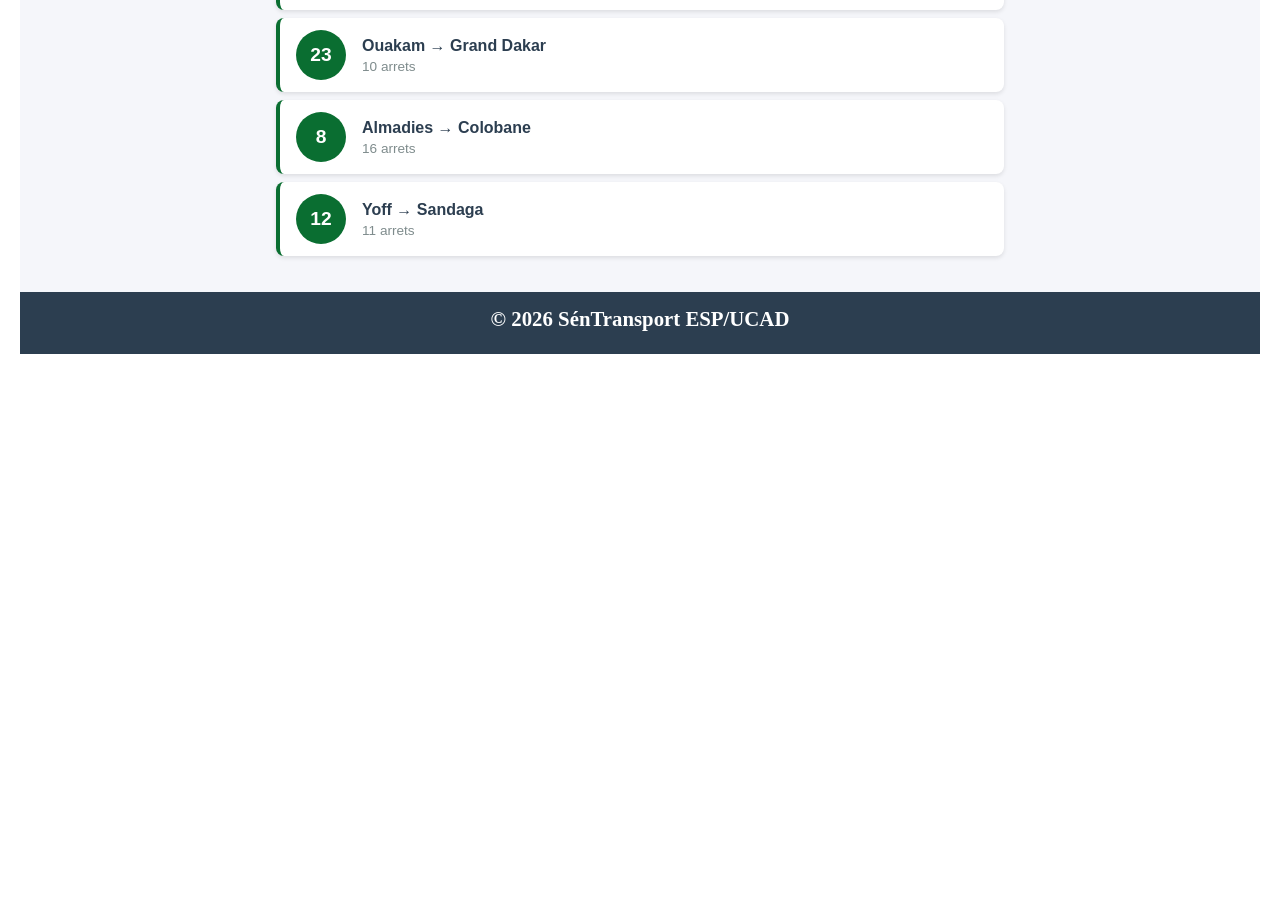
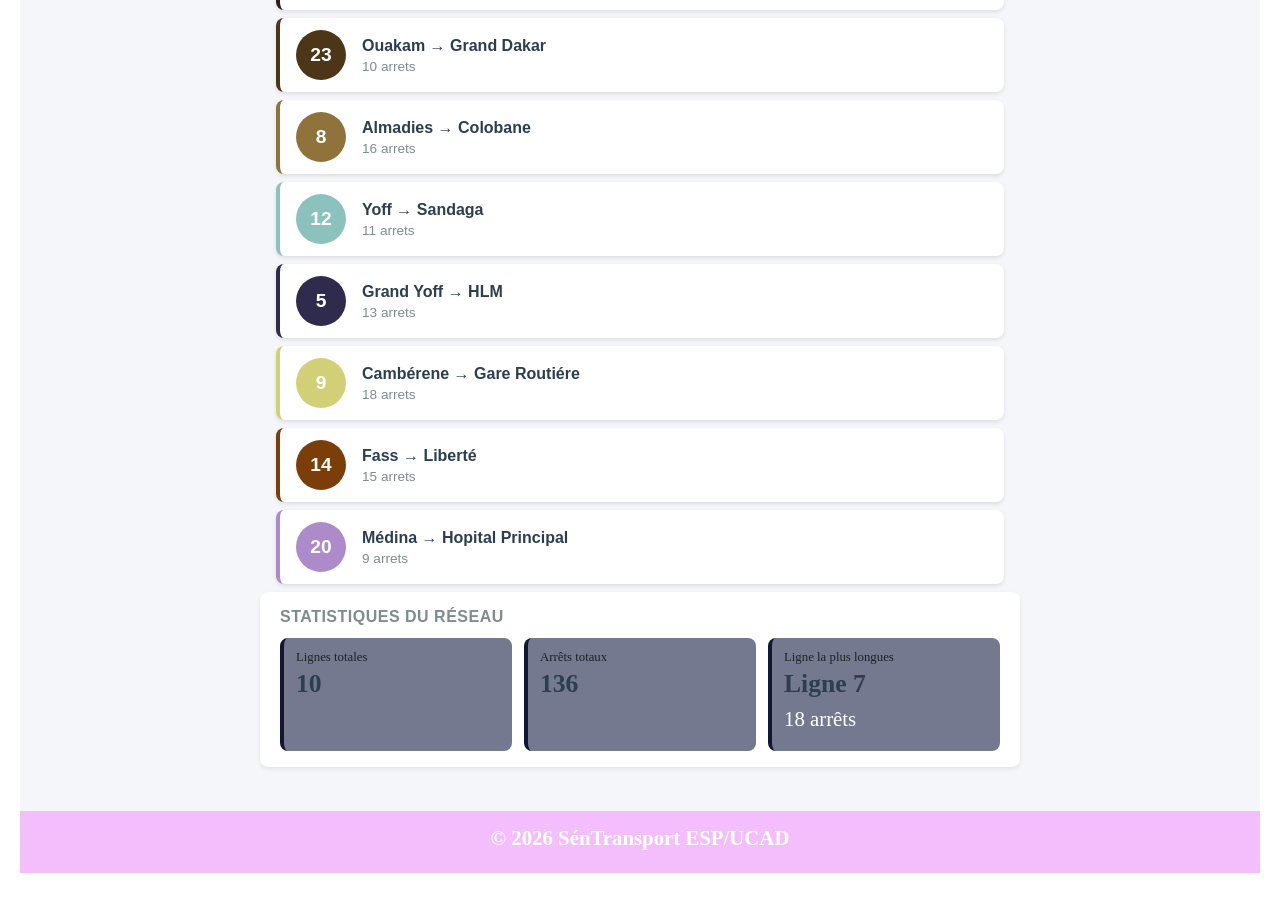
Before and after one commit to SwagCk/Sentransport, a React (Create React App) app: page / in a window 1280 px wide. Shown: the part 486-1398 px from the top of the page. Before the commit the page ends 880 px from the top, so only its background shows below. Built offline with nearby package versions, Linux system fonts and the light colour scheme.

Commit message:
Lab 2 Exercices Ajout des couleurs pour chaque ligne , implementation  des statistiques , ajout de lignes de bus reels a Dakar

```diff
--- a/src/App.js
+++ b/src/App.js
@@ -1,17 +1,24 @@
 import './App.css';
 import Header from './Header';
+import Footer from './Footer';
 import ListeLignes from './ListeLignes';
-import Footer from './Footer';
+import LigneBus from './LigneBus';
+import Statreseau from './Statreseau';
 
 function App() {
 
   const lignes = [
-    { id : 1 , numero : "1", depart : " Parcelles Assainies " , arrivee : " Plateau ", arrets : 14 } ,
-    { id : 2 , numero : "7", depart : " Guediawaye ", arrivee : " Place Obe", arrets : 18 } ,
-    { id : 3 , numero : "15", depart : " Pikine ", arrivee : " Medina ", arrets : 12 } ,
-    { id : 4 , numero : "23", depart : " Ouakam ", arrivee : " Grand Dakar ", arrets : 10 } ,
-    { id : 5 , numero : "8", depart : " Almadies ", arrivee : " Colobane ", arrets : 16 } ,
-    { id : 6 , numero : "12", depart : " Yoff " , arrivee : " Sandaga ", arrets : 11 } ,
+    { id : 1 , numero : "1", depart : " Parcelles Assainies " , arrivee : " Plateau ", arrets : 14 , couleur : "#0b2916" } ,
+    { id : 2 , numero : "7", depart : " Guediawaye ", arrivee : " Place Obe", arrets : 18 , couleur : "#8a3c63" } ,
+    { id : 3 , numero : "15", depart : " Pikine ", arrivee : " Medina ", arrets : 12 , couleur : "#371a1a" } ,
+    { id : 4 , numero : "23", depart : " Ouakam ", arrivee : " Grand Dakar ", arrets : 10 , couleur : "#4d3618" } ,
+    { id : 5 , numero : "8", depart : " Almadies ", arrivee : " Colobane ", arrets : 16 , couleur : "#8f733b" } ,
+    { id : 6 , numero : "12", depart : " Yoff " , arrivee : " Sandaga ", arrets : 11 , couleur : "#8cc2be" } ,
+
+    {id :7 , numero : "5", depart : " Grand Yoff ", arrivee : " HLM ", arrets : 13 , couleur : "#2e2b4d" } ,
+    {id :8 , numero : "9", depart : " Cambérene ", arrivee : " Gare Routiére ", arrets : 18 , couleur : "#d2d076" } ,
+    {id :9 , numero : "14", depart : " Fass ", arrivee : " Liberté ", arrets : 15 , couleur : "#7b3e09" } ,
+    {id :10 , numero : "20", depart : " Médina ", arrivee : " Hopital Principal ", arrets : 9 , couleur : "#ad8bcb" } ,
 
   ];
   return(
@@ -19,11 +26,10 @@ function App() {
       <Header />
       <main className="contenu">
         <ListeLignes lignes={lignes} />
+        <Statreseau lignes={lignes} />
       </main>
       <Footer />
     </div>
-
   );
-
 }
 export default App;
--- a/src/Footer.css
+++ b/src/Footer.css
@@ -1,5 +1,5 @@
 .footer{
-    background-color: #2c3e50;
+    background-color: rgb(243, 190, 251);
     color: wheat;
     padding : 15px 20px;
     margin-top: auto;
--- a/src/LigneBus.css
+++ b/src/LigneBus.css
@@ -17,7 +17,6 @@
 }
 
 .ligne-numero{
-    background-color: #0a6e31;
     color: white;
     font-weight: bold;
     font-size: 1.2rem;
--- a/src/LigneBus.js
+++ b/src/LigneBus.js
@@ -1,11 +1,11 @@
 import './LigneBus.css';
 
-function LigneBus({numero , depart , arrivee , arrets }) {
+function LigneBus({numero , depart , arrivee , arrets , couleur   }) {
 
     return (
 
-        <div className='ligne-bus'>
-           <div className="ligne-numero">{numero}</div>
+        <div className='ligne-bus' style={{borderLeft : `4px solid ${couleur}`}}>
+           <div className="ligne-numero" style = {{backgroundColor : couleur}}>{numero}</div>
            <div className="ligne-info">
             <span className="ligne-trajet">{depart} &rarr; {arrivee}</span>
             <span className="ligne-arrets">{arrets}  arrets</span>
--- a/src/ListeLignes.js
+++ b/src/ListeLignes.js
@@ -16,6 +16,7 @@ function ListeLignes({lignes}){
                     depart={ligne.depart}
                     arrivee={ligne.arrivee}
                     arrets={ligne.arrets}
+                    couleur={ligne.couleur}
                 />
             ))
 
--- /dev/null
+++ b/src/Statreseau.css
@@ -0,0 +1,49 @@
+.stat-reseau {
+background-color: #ffffff;
+border-radius: 8px;
+padding: 16px 20px;
+margin-bottom: 24px;
+box-shadow: 0 2px 4px rgba(0, 0, 0, 0.08);
+
+}
+
+.stat-titre {
+font-size: 1rem;
+color: #7f8c8d;
+font-weight: 600;
+margin-bottom: 12px;
+text-transform: uppercase;
+letter-spacing: 0.5px;
+
+}
+
+.stat-grid {
+    display: grid;
+    grid-template-columns: repeat(3, 1fr);
+    gap: 12px;
+}
+
+.stat-card{
+background-color: #74798f;
+border-radius: 8px;
+padding: 12px;
+border-left: 4px solid #131535;
+}
+
+.stat-label {
+    font-size: 0.8rem;
+    color: #1e2222;
+    margin-bottom: 4px;
+}
+
+.stat-value {
+    font-size: 1.6rem;
+    color: #2c3e50;
+    font-weight: bold;
+}
+
+.stat-sub{
+    font-size: 0.8rem;
+    color : #7f8c8d;
+    margin-top: 2px;
+}
--- /dev/null
+++ b/src/Statreseau.js
@@ -0,0 +1,35 @@
+import './Statreseau.css';
+
+function Statreseau({lignes}) {
+
+    const totalLignes = lignes.length;
+
+    const totalArrets = lignes.reduce((somme , ligne)  => somme + ligne.arrets , 0);
+
+    const ligneMax = lignes.reduce((max , ligne ) => ligne.arrets > max.arrets ? ligne : max );
+    return (
+        <div className="stat-reseau">
+            <h2 className = "stat-titre">Statistiques du réseau</h2>
+            <div className = "stat-grid">
+
+                <div className="stat-card">
+                    <p className="stat-label">Lignes totales</p>
+                    <p className="stat-value">{totalLignes}</p>
+                </div>
+
+                <div className="stat-card">
+                    <p className="stat-label">Arrêts totaux</p>
+                    <p className="stat-value">{totalArrets}</p>
+                </div>
+
+                <div className="stat-card">
+                    <p className="stat-label">Ligne la plus longues</p>
+                    <p className="stat-value">Ligne {ligneMax.numero} </p>
+                    <p className="stat-subvalue">{ligneMax.arrets} arrêts</p>
+                </div>
+
+            </div>
+        </div>
+    );
+}
+export default Statreseau;
```
